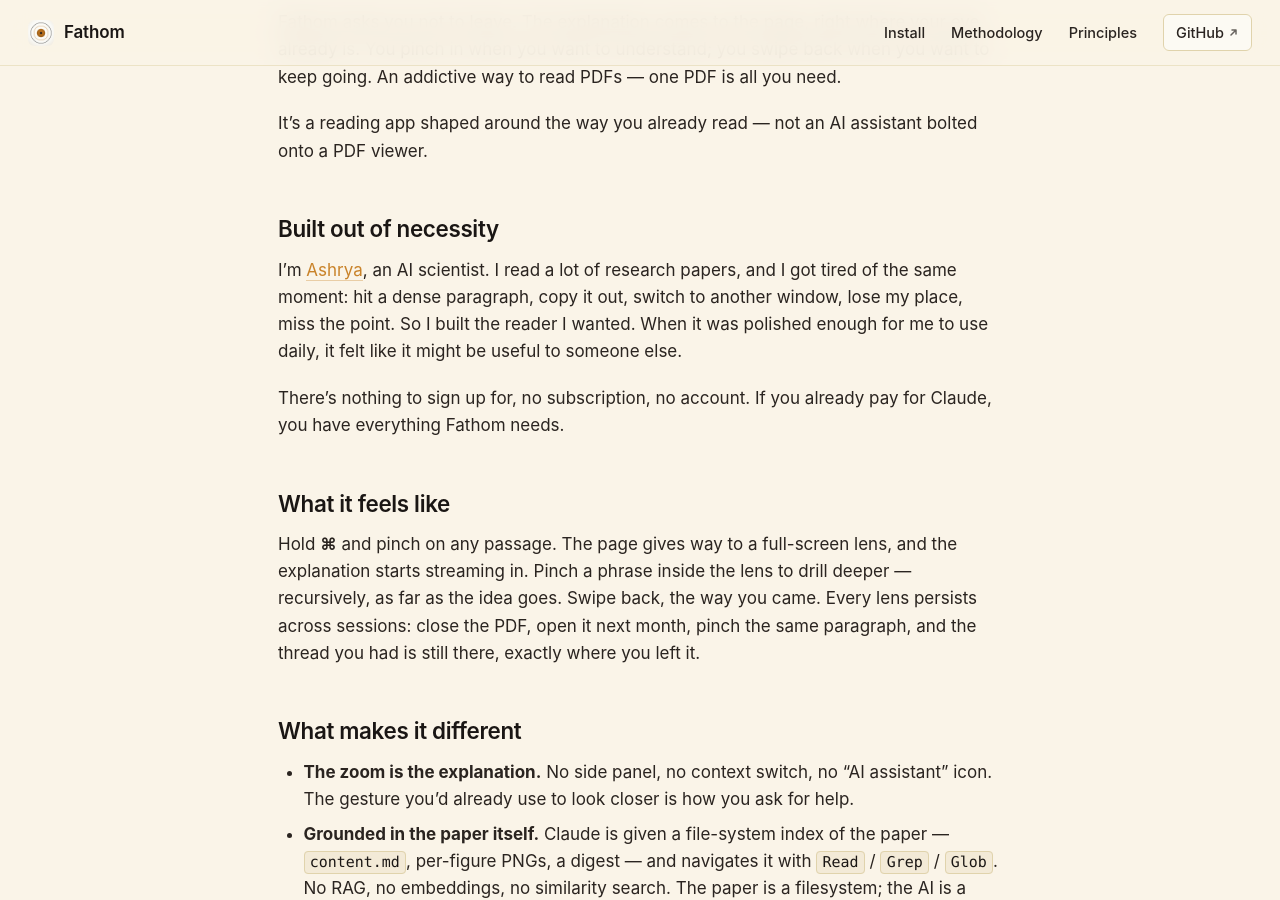
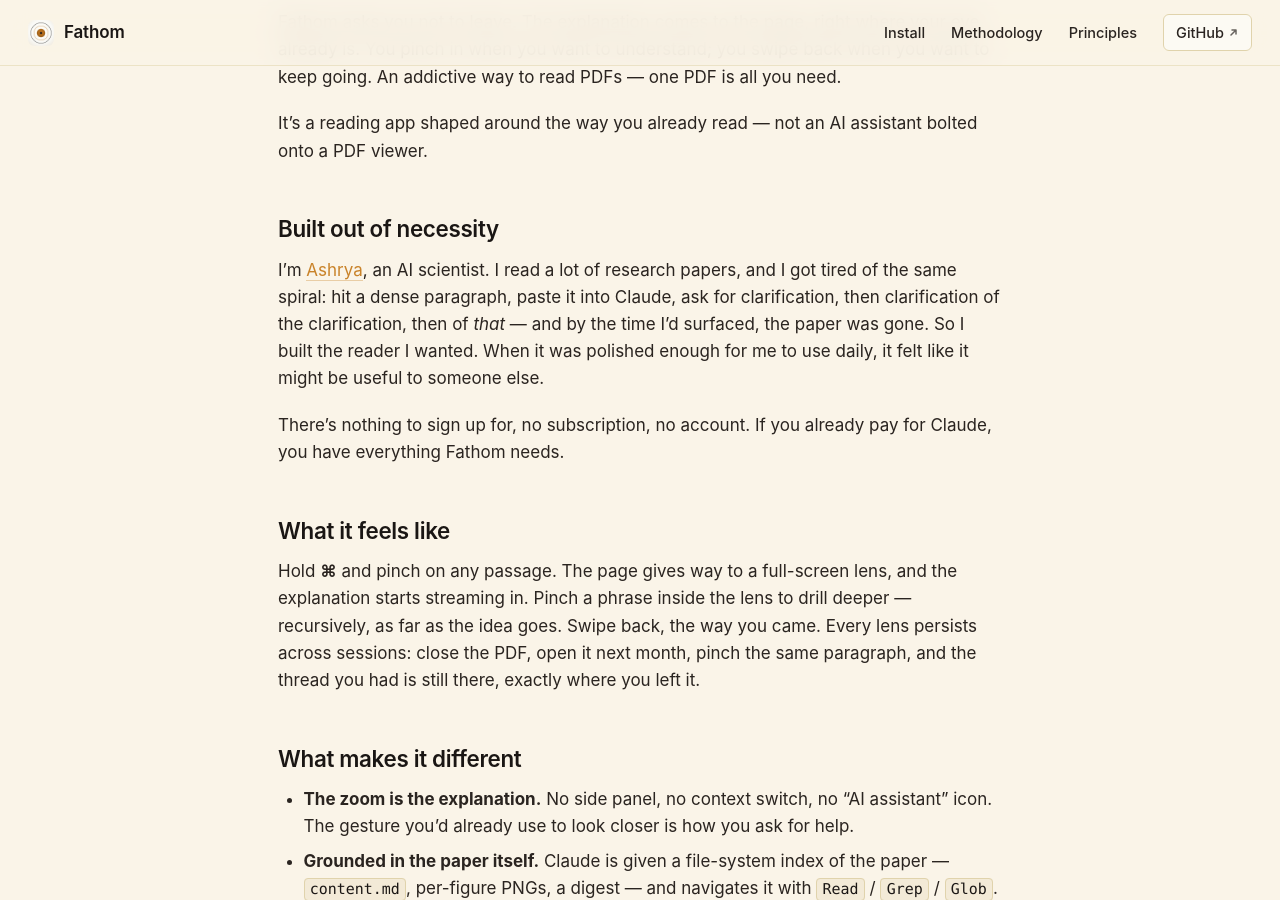
Before and after one commit to ashryaagr/Fathom, a Jekyll site: the page built from docs/index.md, in a window 1280 px wide and 900 px high, scrolled down 732 px. Built offline with Jekyll 4.4.1, drawn with Linux system fonts in a browser that asks for light colours.

Commit message:
Copy: name the recursive-clarification spiral, not the tab-switch
"Hit a dense paragraph, copy it out, switch to another window" was the
*workflow* symptom. The emotional truth is the spiral underneath —
asking Claude for clarification, then clarification of the
clarification, then of *that*, and resurfacing to find the paper
gone. That's the feeling Fathom is a response to.

README and docs/index.md: same new line in "Built out of necessity".

```diff
--- a/docs/index.md
+++ b/docs/index.md
@@ -20,10 +20,11 @@
 ## Built out of necessity
 
 I'm [Ashrya](https://github.com/ashryaagr), an AI scientist. I read a lot of
-research papers, and I got tired of the same moment: hit a dense paragraph,
-copy it out, switch to another window, lose my place, miss the point. So I
-built the reader I wanted. When it was polished enough for me to use daily,
-it felt like it might be useful to someone else.
+research papers, and I got tired of the same spiral: hit a dense paragraph,
+paste it into Claude, ask for clarification, then clarification of the
+clarification, then of *that* — and by the time I'd surfaced, the paper was
+gone. So I built the reader I wanted. When it was polished enough for me to
+use daily, it felt like it might be useful to someone else.
 
 There's nothing to sign up for, no subscription, no account. If you already
 pay for Claude, you have everything Fathom needs.
```
Also changed, not shown: README.md.
